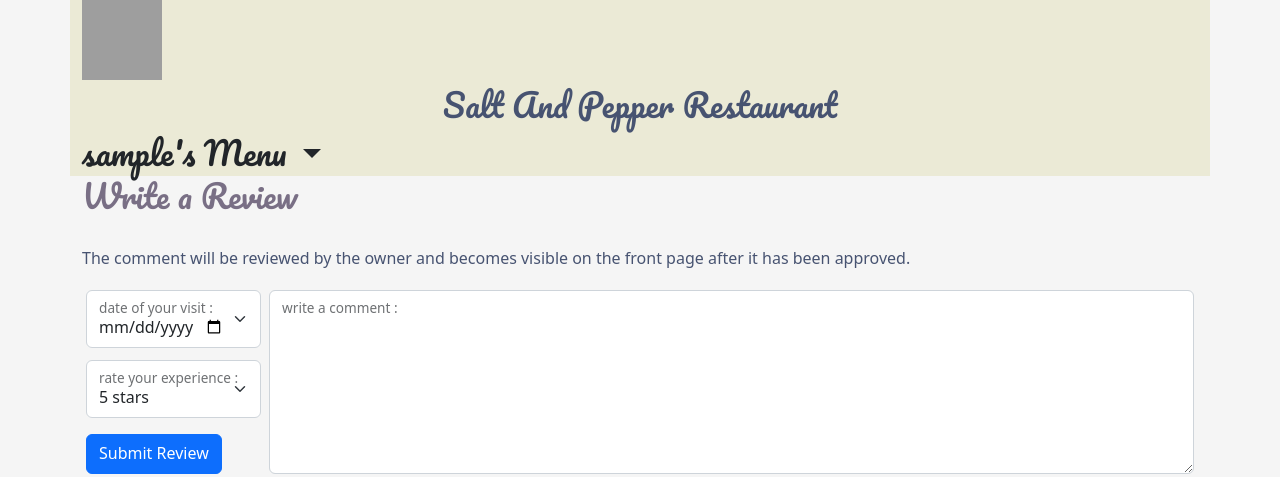
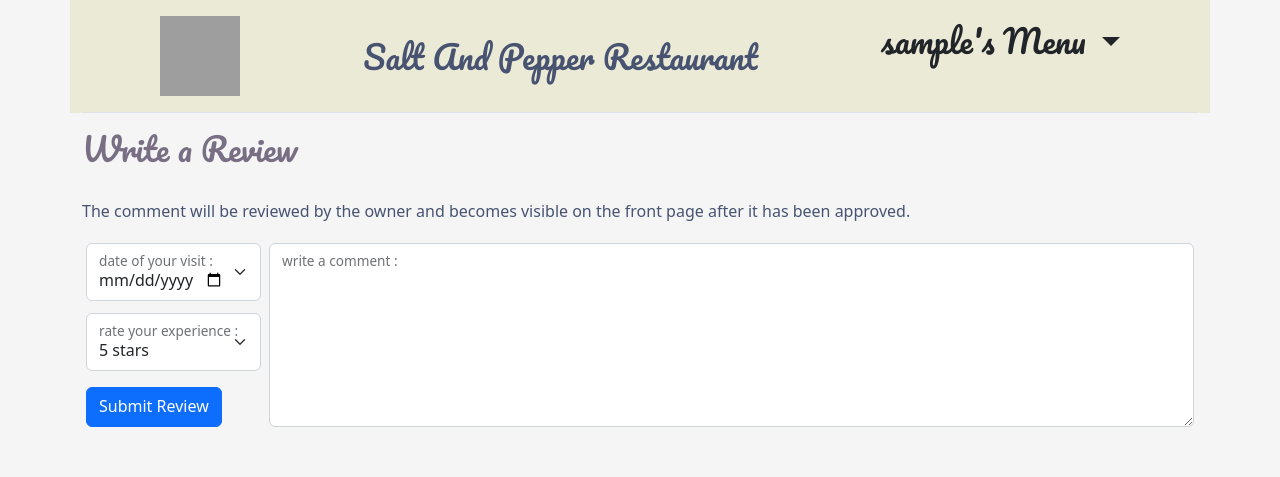
Before and after one commit to Code-Institute-Submissions/Zolske-salt-and-pepper-manager, a Django app: page /comments/ in a window 1280 px wide. Shown: the top 477 px of the page. Run offline with Django 4.2, Linux system fonts and the light colour scheme; the visitor is signed in with stand-in values (Sample User, id 1); data that the repository does not hold is empty; some libraries are stand-ins or nearby versions; grey boxes are pictures that could not be loaded.

Commit message:
bring back 1 div after validation passed

```diff
--- a/templates/base.html
+++ b/templates/base.html
@@ -28,7 +28,7 @@
 
 <body>
     <header class="container">
-        <!-- <div class="d-flex flex-wrap justify-content-around p-3 mb-3 border-bottom"> -->
+        <div class="d-flex flex-wrap justify-content-around p-3 mb-3 border-bottom">
             <!-- <div class="d-flex flex-wrap justify-content-around"> -->
             <img height="80" width="80"
                 src="https://res.cloudinary.com/diwuglogr/image/upload/v1656272885/salt_and_pepper/logo_cozruj.webp"
@@ -73,7 +73,7 @@
             <!-- </div> -->
             <!-- </div> -->
             {% endif %}
-        <!-- </div> -->
+        </div>
     </header>
 
     <div class="container">
```
Lines whose indentation alone changed are shown as unchanged.
